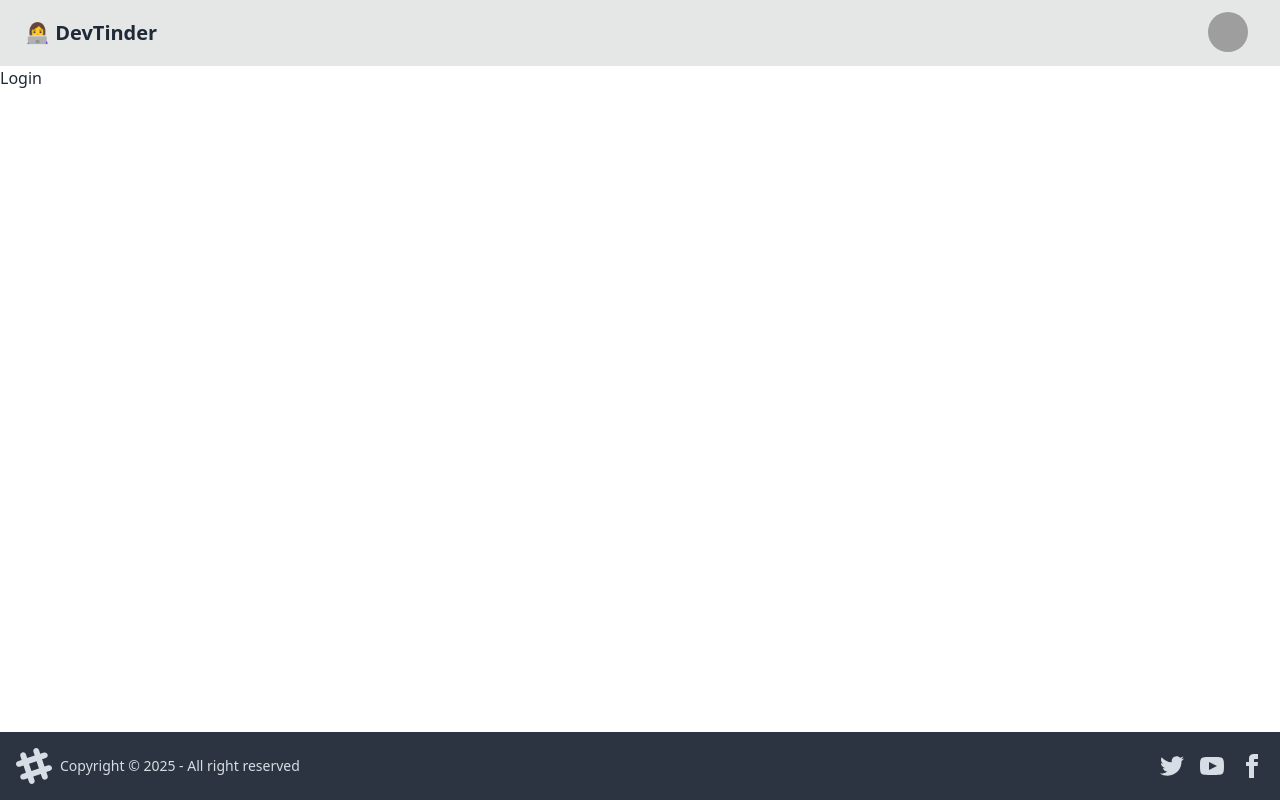
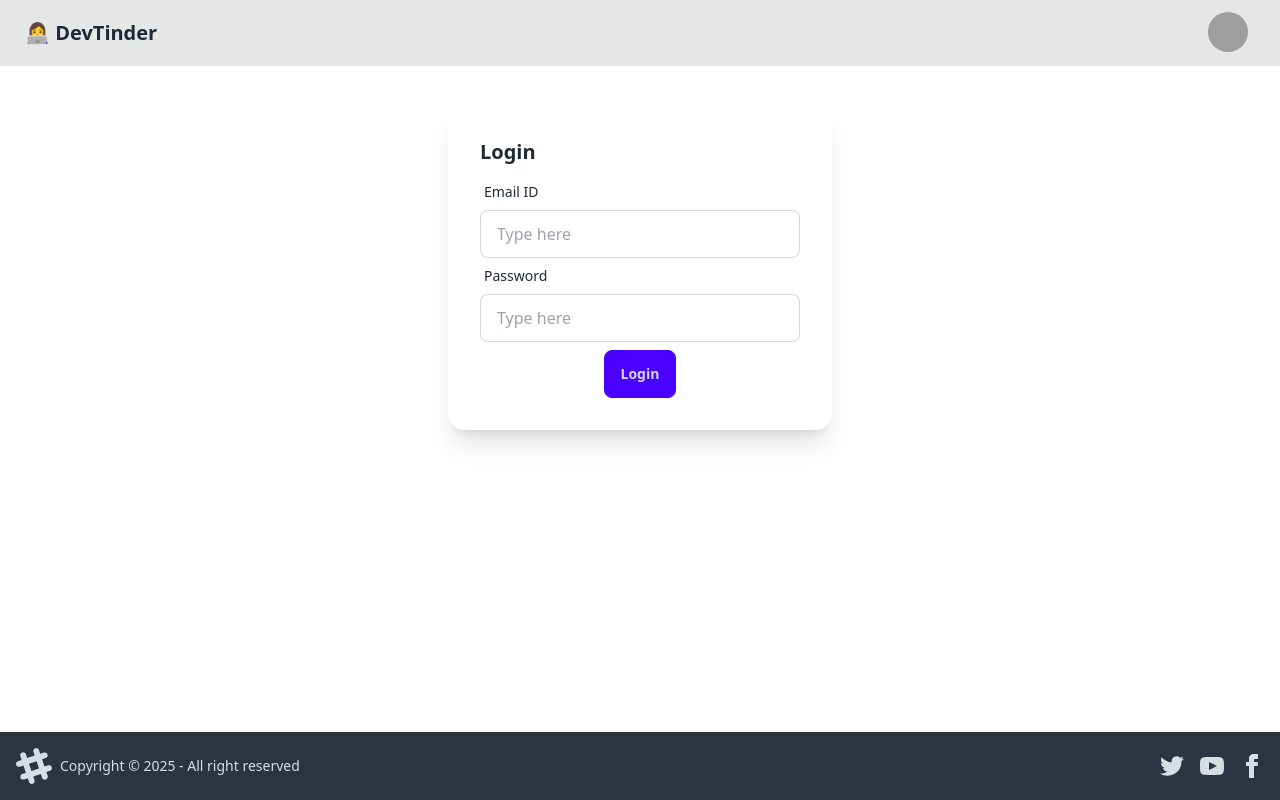
Before and after one commit to keerthi-cmd/Dev_tinder, a React (Vite) app: page /login in a window 1280 px wide. Built offline with nearby package versions, Linux system fonts and the light colour scheme; grey boxes are pictures that could not be loaded.

Commit message:
added login page

```diff
--- a/src/components/Login.jsx
+++ b/src/components/Login.jsx
@@ -1,9 +1,57 @@
-import React from 'react'
+import React, { useState } from "react";
 
 const Login = () => {
+  const [emailId, setEmailId] = useState("");
+  const [password, setPassword] = useState("");
+
+  const handleLogin = async () => {
+    // try {
+    //   const res = await axios.post("http://localhost:7777/login", {
+    //     emailId,
+    //     password,
+    //   });
+    // } catch (err) {
+    //   console.error(err);
+    // }
+  };
   return (
-    <div>Login</div>
-  )
-}
+    <div className="flex justify-center my-10">
+      <div className="card bg-base-100 w-96 shadow-xl">
+        <div className="card-body">
+          <h2 className="card-title">Login</h2>
+          <div>
+            <label className="form-control w-full max-w-xs">
+              <div className="label">
+                <span className="label-text">Email ID</span>
+              </div>
+              <input
+                type="text"
+                placeholder="Type here"
+                className="input input-bordered w-full max-w-xs"
+                onChange={(e) => setEmailId(e.target.value)}
+              />
+            </label>
+            <label className="form-control w-full max-w-xs">
+              <div className="label">
+                <span className="label-text">Password</span>
+              </div>
+              <input
+                type="text"
+                placeholder="Type here"
+                className="input input-bordered w-full max-w-xs"
+                onChange={(e) => setPassword(e.target.value)}
+              />
+            </label>
+          </div>
+          <div className="card-actions justify-center">
+            <button className="btn btn-primary" onClick={handleLogin}>
+              Login
+            </button>
+          </div>
+        </div>
+      </div>
+    </div>
+  );
+};
 
-export default Login
+export default Login;
```
